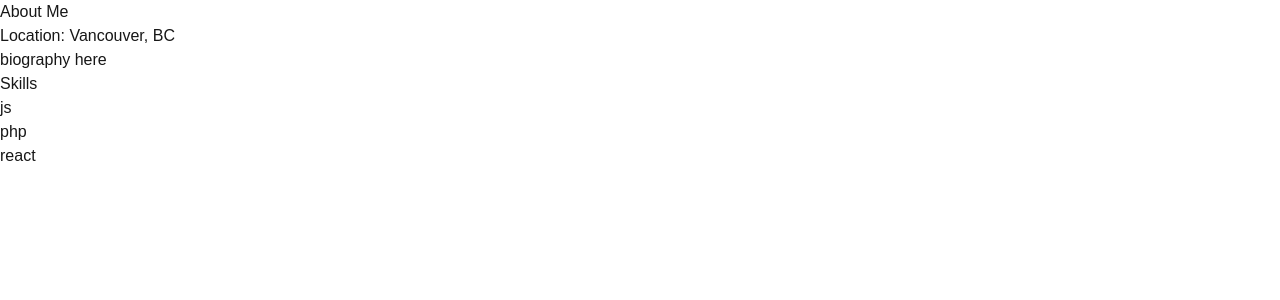
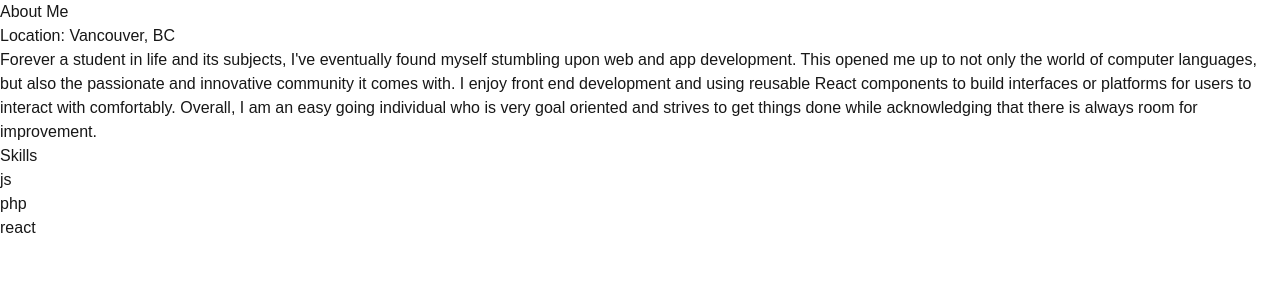
Before and after one commit to fyeung21/nextjs-portfolio, a Next.js app: page /about in a window 1280 px wide. Shown: the top 300 px of the page. Built offline with nearby package versions, Linux system fonts and the light colour scheme.

Commit message:
Call data in about page

```diff
--- a/src/app/about/page.tsx
+++ b/src/app/about/page.tsx
@@ -1,16 +1,18 @@
+import aboutData from '../../../public/about';
+
 export default function About() {
   return (
     <section>
-      <h2>About Me</h2>
+      <h2>{aboutData[0].heading}</h2>
       <article>
         <div>
           <img />
         </div>
         <div>
           <p>
-            Location: <span>Vancouver, BC</span>
+            Location: <span>{aboutData[0].location}</span>
           </p>
-          <section>biography here</section>
+          <section>{aboutData[0].bio}</section>
         </div>
       </article>
       <article>
```
